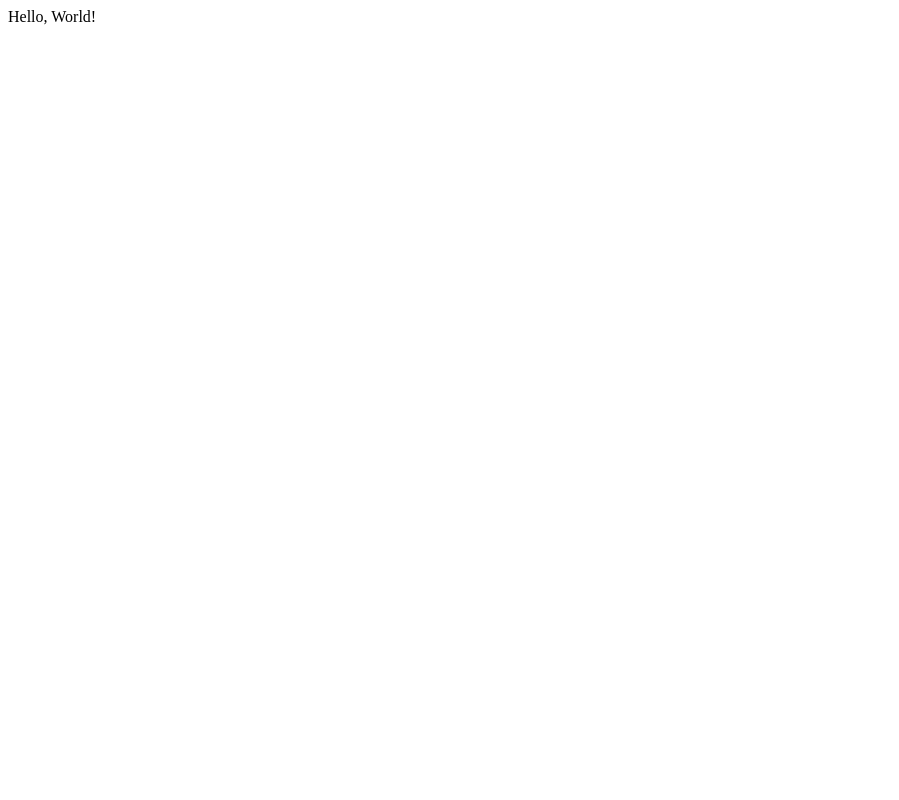
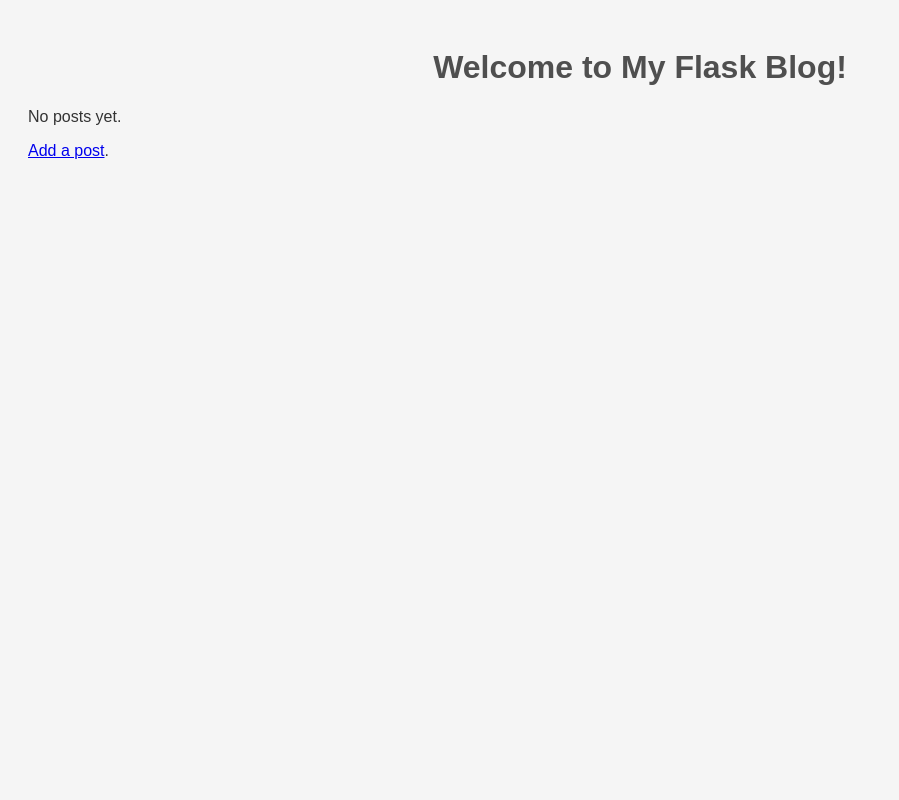
Before and after one commit to vmichele80/masterblog, a Flask app: page / in a window 1280 px wide. Before the commit the part shown is almost empty. Shown: the whole page, without its empty margins (0-899 px from the left). Run offline with Flask 3, Linux system fonts and the light colour scheme.

Commit message:
The index route has been implemented, including the code in the html to read the blogpost as a route and included the index at the bottom to add a new blog post

```diff
--- a/app.py
+++ b/app.py
@@ -41,8 +41,9 @@ app = Flask(__name__)
 
 
 @app.route('/')
-def hello_world():
-    return 'Hello, World!'
+def index():
+    blog_posts = load_blog_posts()
+    return render_template('index.html', posts=blog_posts)
 
 @app.route('/add', methods=['GET', 'POST'])
 def add():
--- a/templates/index.html
+++ b/templates/index.html
@@ -8,20 +8,18 @@
 </head>
 <body>
     <h1>Welcome to My Flask Blog!</h1>
-    <div class="post">
-        <h2>Post Title</h2>
-        <p><em>Written by ...</em></p>
-        <p>Post content</p>
+
+    {% for post in posts  %}
+        div class="post">
+        <h2>{{ post.title }}</h2>
+        <p><em>Written by {{ post.author }}</em></p>
+        <p>{{  post.content }}</p>
     </div>
-    <div class="post">
-        <h2>Post Title</h2>
-        <p><em>Written by ...</em></p>
-        <p>Post content</p>
-    </div>
-    <div class="post">
-        <h2>Post Title</h2>
-        <p><em>Written by ...</em></p>
-        <p>Post content</p>
-    </div>
+    {% else %}
+        <p>No posts yet.</p>
+    {% endfor %}
+
+    <p><a href="{{ url_for('add') }}">Add a post</a>.</p>
+
 </body>
 </html>
```
